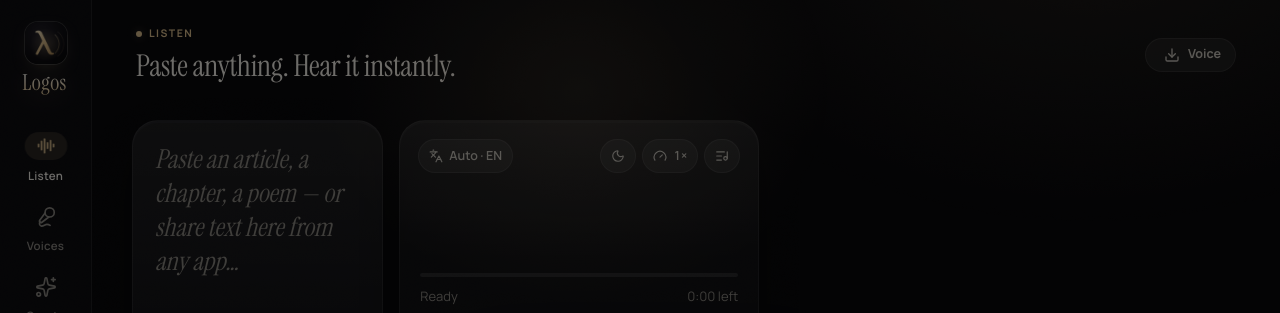
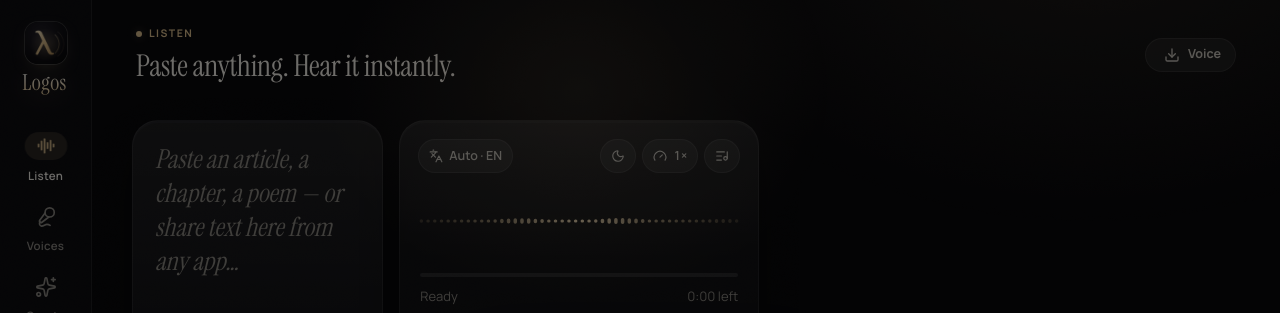
Before and after one commit to Oscarvelz/Logos, a React (Vite) app: page / in a window 1280 px wide. Shown: the top 313 px of the page. Built offline with nearby package versions, Linux system fonts and the light colour scheme.

Commit message:
Logos 1.4.230 — No white holes (source)

```diff
--- a/index.html
+++ b/index.html
@@ -18,6 +18,14 @@
     </script>
 
     <style>
+      /* The ground is painted inline, before any stylesheet can
+         arrive (1.4.230): a frame the browser shows before the
+         app's CSS lands — cold start, service-worker reload —
+         must never be the browser's default white. The theme
+         script above has already settled data-theme by now. */
+      html { background: #09090d; }
+      html[data-theme='light'] { background: #f5f1e8; }
+      body { background: inherit; margin: 0; }
       #splash { position: fixed; inset: 0; z-index: 9999; background: #0a0a0f; display: grid; place-items: center; overflow: hidden; transition: opacity .55s ease, transform .55s cubic-bezier(.4,0,.2,1); }
       #splash.shell .sp-mark { opacity: 0; animation: spFadeIn .6s cubic-bezier(.2,.8,.2,1) .05s forwards, spLift 1.15s cubic-bezier(.55,0,.2,1) .7s forwards; }
       @keyframes spFadeIn { from { opacity: 0 } to { opacity: 1 } }
--- a/package.json
+++ b/package.json
@@ -1,7 +1,7 @@
 {
   "name": "logos",
   "private": true,
-  "version": "1.4.229",
+  "version": "1.4.230",
   "description": "Logos — a fast, private, phone-first text-to-speech PWA with PocketTTS voices. Based on BetterTTS by SysAdminDoc (MIT).",
   "type": "module",
   "scripts": {
--- a/src/components/Visualizer.tsx
+++ b/src/components/Visualizer.tsx
@@ -1,24 +1,26 @@
-import { useEffect, useRef, useState } from 'react'
-import { levels, listen, vizSnapshot } from '../player/listen.ts'
+import { useEffect, useRef } from 'react'
+import { levels, listen } from '../player/listen.ts'
 
 /**
  * Mirrored-bar visualizer. Reads the real loudness envelope of the sentence
  * being played (computed from the synthesized PCM, so it keeps working when the
  * page is backgrounded and needs no AudioContext), with a gentle idle shimmer.
+ *
+ * The drawing lives on the page's own thread (1.4.230). It used to be
+ * handed to a worker through OffscreenCanvas — a one-way door: once
+ * transferred, the page can never draw on the canvas again, and a
+ * transferred canvas whose worker has not painted (or whose surface
+ * the system discarded) shows the compositor's WHITE backing. That
+ * white seat is the defect Oscar photographed at 1.4.196's first
+ * open and again at 1.4.229, past every watchdog: a plain canvas is
+ * transparent where it has not painted, so over the dark card it can
+ * be plain — never a white hole. The worker path is retired; the
+ * bars may drop a frame under heavy synthesis load, a fair trade.
  */
 export function Visualizer({ bars = 48 }: { bars?: number }) {
   const ref = useRef<HTMLCanvasElement>(null)
-  // The off-thread canvas is a one-way door: once transferred, the
-  // page can never draw on it again. If the worker never paints —
-  // Oscar's phone, 1.4.196's first open: the spectrum's seat sat
-  // WHITE until a force-stop — the watchdog in startOffThread calls
-  // this, and the canvas is remounted (new key) under the page's own
-  // 2D drawing. The spectrum can be plain, never a white hole.
-  const [offDead, setOffDead] = useState(false)
   useEffect(() => {
     const canvas = ref.current!
-    const off = offDead ? null : startOffThread(canvas, bars, () => setOffDead(true))
-    if (off) return off
     const ctx = canvas.getContext('2d')!
     const target = new Float32Array(bars)
     const shown = new Float32Array(bars)
@@ -34,7 +36,6 @@ export function Visualizer({ bars = 48 }: { bars?: number }) {
     const themeObs = new MutationObserver(() => { colors = [accent(), accent2(), edge()] })
     themeObs.observe(document.documentElement, { attributes: true, attributeFilter: ['data-theme'] })
 
-    // Fallback for browsers without OffscreenCanvas: draw on the page, every frame.
     let last = 0
     let grad: CanvasGradient | null = null
     let gradKey = ''
@@ -93,61 +94,6 @@ export function Visualizer({ bars = 48 }: { bars?: number }) {
     }
     draw()
     return () => { cancelAnimationFrame(raf); themeObs.disconnect() }
-  }, [bars, offDead])
-  return <canvas key={offDead ? 'fb' : 'off'} ref={ref} className="viz" data-present="listen-visualizer" aria-hidden />
+  }, [bars])
+  return <canvas ref={ref} className="viz" data-present="listen-visualizer" aria-hidden />
 }
-
-/**
- * Preferred path: hand the canvas to a worker that draws every frame on its own
- * thread; the page only sends it the sentence envelope and the playhead, a few
- * times a second. Returns a cleanup, or null where OffscreenCanvas is missing.
- */
-function startOffThread(canvas: HTMLCanvasElement, bars: number, onDead: () => void): (() => void) | null {
-  if (typeof canvas.transferControlToOffscreen !== 'function' || typeof OffscreenCanvas === 'undefined') return null
-  if (canvas.dataset.off) return () => {}
-  let worker: Worker | undefined
-  let offscreen: OffscreenCanvas
-  try {
-    worker = new Worker(new URL('./viz.worker.ts', import.meta.url), { type: 'module' })
-    offscreen = canvas.transferControlToOffscreen()
-    canvas.dataset.off = '1'
-  } catch { worker?.terminate(); return null }
-  const w = worker
-  // The painted watchdog (1.4.197): the worker says 'painted' after
-  // its first real frame. Silence for 2.5 s means the canvas would
-  // sit on the compositor's white backing forever — hand the seat
-  // back to the page's own drawing (the caller remounts the canvas).
-  let painted = false
-  const onMsg = (e: MessageEvent) => { if ((e.data as { type?: string })?.type === 'painted') painted = true }
-  w.addEventListener('message', onMsg)
-  const watchdog = setTimeout(() => { if (!painted) onDead() }, 2500)
-  w.postMessage({ type: 'init', canvas: offscreen, bars }, [offscreen])
-  const css = (n: string, d: string) => getComputedStyle(document.documentElement).getPropertyValue(n).trim() || d
-  const sendColors = () => w.postMessage({ type: 'colors', a: css('--accent', '#e9bd72'), b: css('--accent-2', '#f3d39c'), e: css('--viz-edge', '') })
-  const sendSize = () => w.postMessage({ type: 'size', w: canvas.clientWidth, h: canvas.clientHeight, dpr: Math.min(2, devicePixelRatio || 1) })
-  sendColors(); sendSize()
-  const themeObs = new MutationObserver(sendColors)
-  themeObs.observe(document.documentElement, { attributes: true, attributeFilter: ['data-theme'] })
-  const ro = new ResizeObserver(sendSize)
-  ro.observe(canvas)
-  let envKey = ''
-  let lastSig = ''
-  const tick = () => {
-    const s = listen.get()
-    const v = vizSnapshot()
-    if (v.key !== envKey) {
-      envKey = v.key
-      w.postMessage({ type: 'env', key: v.key, env: v.env ? v.env.slice() : null })
-    }
-    const mode = v.env ? 'live' : s.playing && s.mode === 'device' ? 'device' : s.buffering ? 'buffering' : 'idle'
-    const sig = `${v.key}|${v.time}|${v.running}|${mode}|${v.rate}`
-    if (sig !== lastSig || mode !== 'idle') {
-      lastSig = sig
-      w.postMessage({ type: 'clock', key: v.key, time: v.time, rate: v.rate, running: v.running, mode })
-    }
-  }
-  tick()
-  const id = setInterval(tick, 100)
-  const unsub = listen.subscribe(tick)
-  return () => { clearInterval(id); unsub(); ro.disconnect(); themeObs.disconnect(); clearTimeout(watchdog); w.removeEventListener('message', onMsg); w.terminate() }
-}
--- a/src/components/viz.worker.ts
+++ b/src/components/viz.worker.ts
@@ -1,115 +1,11 @@
 /// <reference lib="webworker" />
-// Draws the Listen-page visualizer on its own thread (OffscreenCanvas), so the
-// bars keep moving smoothly even while the page's main thread is busy with the
-// speech engine's results, the reader, or scrolling.
-
-type Mode = 'live' | 'device' | 'buffering' | 'idle'
-type Msg =
-  | { type: 'init'; canvas: OffscreenCanvas; bars: number }
-  | { type: 'size'; w: number; h: number; dpr: number }
-  | { type: 'colors'; a: string; b: string; e: string }
-  | { type: 'env'; key: string; env: Float32Array | null }
-  | { type: 'clock'; key: string; time: number; rate: number; running: boolean; mode: Mode }
-
-let canvas: OffscreenCanvas | null = null
-let ctx: OffscreenCanvasRenderingContext2D | null = null
-let bars = 48
-let target = new Float32Array(bars)
-let shown = new Float32Array(bars)
-let W = 300, H = 80, DPR = 1
-let colors = ['#e9bd72', '#f3d39c']
-let grad: CanvasGradient | null = null
-let gradKey = ''
-let envKey = ''
-let env: Float32Array | null = null
-let paintedSent = false
-let mode: Mode = 'idle'
-let clockKey = ''
-let raw = 0, rawAt = 0, rate = 1, running = false, shownTime = 0
-let t = 0, last = 0, timer = 0
-
-self.onmessage = (e: MessageEvent<Msg>) => {
-  const m = e.data
-  if (m.type === 'init') {
-    canvas = m.canvas; bars = m.bars
-    target = new Float32Array(bars); shown = new Float32Array(bars)
-    ctx = canvas.getContext('2d')
-    schedule()
-  } else if (m.type === 'size') {
-    W = m.w; H = m.h; DPR = m.dpr
-    if (canvas) { canvas.width = Math.max(1, Math.round(W * DPR)); canvas.height = Math.max(1, Math.round(H * DPR)) }
-    grad = null
-  } else if (m.type === 'colors') {
-    colors = [m.a, m.b, m.e]; grad = null
-  } else if (m.type === 'env') {
-    envKey = m.key; env = m.env
-  } else if (m.type === 'clock') {
-    const now = performance.now()
-    mode = m.mode
-    if (m.key !== clockKey || m.time < raw - 0.05 || Math.abs(m.time - shownTime) > 0.4) { clockKey = m.key; shownTime = m.time; raw = m.time; rawAt = now }
-    else if (m.time !== raw) { raw = m.time; rawAt = now }
-    rate = m.rate; running = m.running
-    schedule()
-  }
-}
-
-function schedule() {
-  if (timer) return
-  const raf = (self as unknown as { requestAnimationFrame?: (cb: (t: number) => void) => number }).requestAnimationFrame
-  timer = raf ? raf((n) => { timer = 0; frame(n) }) : (setTimeout(() => { timer = 0; frame(performance.now()) }, 16) as unknown as number)
-}
-
-function playhead(now: number) {
-  const predicted = running ? raw + ((now - rawAt) / 1000) * rate : raw
-  shownTime = Math.max(shownTime, Math.min(predicted, raw + 0.25))
-  return shownTime
-}
-
-function frame(now: number) {
-  const live = mode === 'live' && env && envKey === clockKey
-  const dt = Math.min(0.1, (now - last) / 1000)
-  t += dt; last = now
-  schedule()
-  if (!ctx) return
-  if (live && env) {
-    const f = playhead(now) * 60
-    const base = Math.floor(f), frac = f - base
-    for (let k = 0; k < bars; k++) {
-      const i = base - Math.floor(bars / 2) + k
-      const a = i >= 0 && i < env.length ? env[i] : 0
-      const b = i + 1 >= 0 && i + 1 < env.length ? env[i + 1] : 0
-      target[k] = a + (b - a) * frac
-    }
-  } else {
-    for (let i = 0; i < bars; i++) {
-      if (mode === 'device') target[i] = 0.25 + 0.55 * Math.abs(Math.sin(t * 5.3 + i * 0.7) * Math.sin(t * 2.1 + i * 0.31))
-      else if (mode === 'buffering') { const d = Math.abs(i - ((t * 30) % (bars + 10)) + 5); target[i] = 0.08 + 0.5 * Math.max(0, 1 - d / 6) }
-      else target[i] = 0.05 + 0.04 * Math.sin(t * 1.6 + i * 0.4)
-    }
-  }
-  ctx.setTransform(DPR, 0, 0, DPR, 0, 0)
-  ctx.clearRect(0, 0, W, H)
-  const key = `${W}|${colors[0]}|${colors[1]}`
-  if (!grad || key !== gradKey) {
-    gradKey = key
-    grad = ctx.createLinearGradient(0, 0, W, 0)
-    grad.addColorStop(0, (colors[2] || colors[0]) + '33'); grad.addColorStop(0.5, colors[1]); grad.addColorStop(1, (colors[2] || colors[0]) + '33')
-  }
-  ctx.fillStyle = grad
-  const k = 1 - Math.pow(1 - (live ? 0.45 : 0.12), dt * 30)
-  const gap = W / bars, bw = Math.max(2, gap * 0.52)
-  ctx.beginPath()
-  for (let i = 0; i < bars; i++) {
-    shown[i] += (target[i] - shown[i]) * k
-    const center = 1 - Math.abs(i - bars / 2) / (bars / 2)
-    const amp = Math.max(0.04, shown[i]) * (0.55 + 0.45 * center)
-    const bh = Math.max(3, amp * (H - 6))
-    ctx.roundRect(i * gap + (gap - bw) / 2, (H - bh) / 2, bw, bh, bw / 2)
-  }
-  ctx.fill()
-  // The page's watchdog witness (1.4.197): one word after the first
-  // frame truly lands, so a worker that never paints — a cold or
-  // broken chunk load on a first open — is caught and replaced by
-  // the page-thread drawing instead of sitting white.
-  if (!paintedSent) { paintedSent = true; (self as unknown as { postMessage: (m: unknown) => void }).postMessage({ type: 'painted' }) }
-}
+// Retired in 1.4.230 — do not revive. This worker drew the Listen
+// visualizer through an OffscreenCanvas handed over by
+// Visualizer.tsx. The transfer is a one-way door: a transferred
+// canvas whose worker has not painted, or whose surface the system
+// discarded, shows the compositor's white backing — the white seat
+// Oscar photographed at 1.4.196's first open and again at 1.4.229.
+// The visualizer draws on the page's own thread now; a plain canvas
+// unpainted is transparent over the dark card, never a white hole.
+// This file remains only as the tombstone of that road.
+export {}
--- a/src/lib/presentation-stage.tsx
+++ b/src/lib/presentation-stage.tsx
@@ -942,7 +942,7 @@ const STAGE_SETTING_INDEX: { anchor: string; title: string; sub: string; keys: s
   { anchor: 'set-card-language', title: 'Language', sub: 'The app’s own words — everything on screen.', keys: 'english español spanish idioma lenguaje inglés' },
   { anchor: 'set-presentations', title: 'Presentations', sub: 'Learn the whole app, guided, at your pace', keys: 'lessons tour guided learn presentaciones lecciones aprender guía' },
   { anchor: 'set-backup', title: 'Backup', sub: 'Your books, marks, dictionary and settings in one file', keys: 'export import file copy clips library copia respaldo exportar importar archivo biblioteca' },
-  { anchor: 'set-about', title: 'About Logos', sub: 'Version 1.4.229 · private, on-device text-to-speech', keys: 'version about acerca versión' },
+  { anchor: 'set-about', title: 'About Logos', sub: 'Version 1.4.230 · private, on-device text-to-speech', keys: 'version about acerca versión' },
 ]
 
 function StageSettings({ scenario }: { scenario: Scenario }) {
@@ -1124,8 +1124,8 @@ function StageSettings({ scenario }: { scenario: Scenario }) {
 
       <div className="pstage-card" data-present="set-about">
         <strong>About Logos</strong>
-        <p className="pstage-note">Version 1.4.229 · private, on-device text-to-speech</p>
-        <p className="pstage-note" data-present="set-version">Version 1.4.229</p>
+        <p className="pstage-note">Version 1.4.230 · private, on-device text-to-speech</p>
+        <p className="pstage-note" data-present="set-version">Version 1.4.230</p>
       </div>
     </div>
   )
--- a/src/pages/SettingsPage.tsx
+++ b/src/pages/SettingsPage.tsx
@@ -15,7 +15,7 @@ import { PresentationSearch } from '../lib/presentation-search.tsx'
 import { launchPresentation } from '../lib/presentation-host.tsx'
 import { pronEntries, savePronEntries, type PronEntry } from '../lib/pronounce.ts'
 
-const VERSION = '1.4.229'
+const VERSION = '1.4.230'
 
 /** Running inside the Logos Android app (its WebView has no browser voices, and its storage is the app's own). */
 const IN_APP = /LogosAndroid/.test(navigator.userAgent)
```
Also changed, not shown: 1 other file (tests, documents, lock files or other folders).
